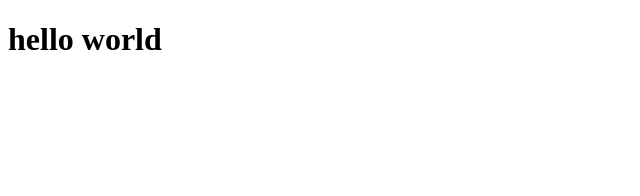
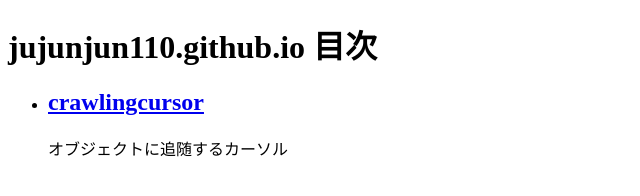
Before and after one commit to jujunjun110/jujunjun110.github.io, a plain HTML site: page index.html in a window 1280 px wide. Shown: the whole page, without its empty margins (0-640 px from the left). Drawn offline with Linux system fonts and the light colour scheme.

Commit message:
Update トップページを整えた

```diff
--- a/index.html
+++ b/index.html
@@ -5,6 +5,12 @@
     <title>HOME</title>
 </head>
 <body>
-    <h1>hello world</h1>
+    <h1>jujunjun110.github.io 目次</h1>
+    <ul>
+        <li>
+            <h2><a href="./crawlingcursor/">crawlingcursor</a></h2>
+            <p>オブジェクトに追随するカーソル</p>
+        </li>
+    </ul>
 </body>
 </html>
```
